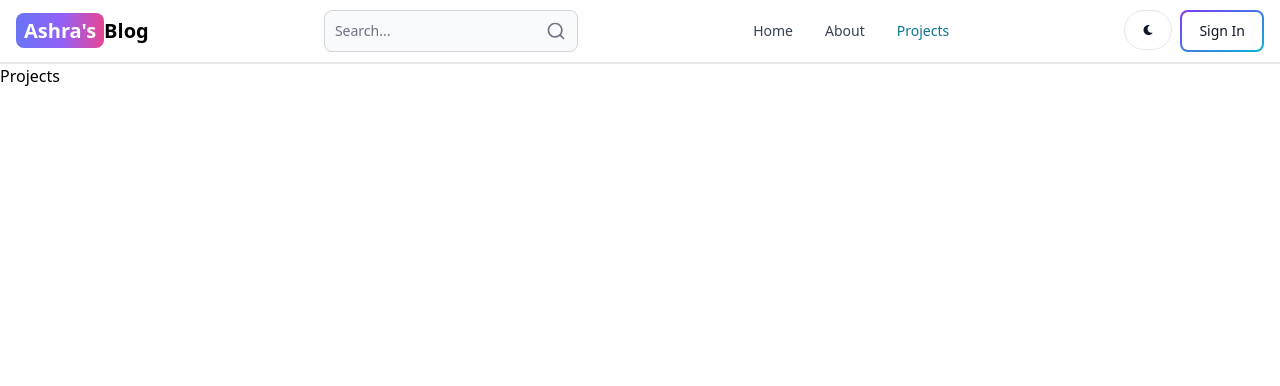
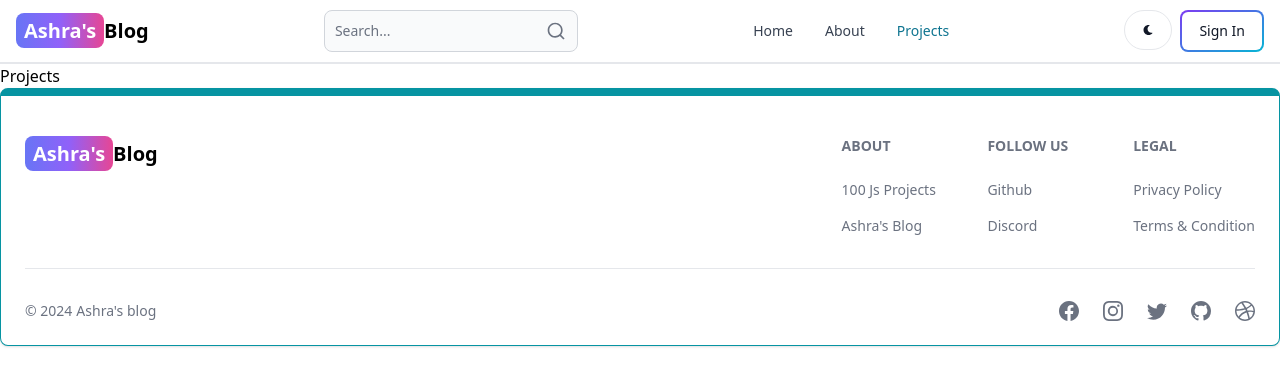
Before and after one commit to ashrafali2000/mern-blog-app, a React (Vite) app in the folder frontend/: page /projects in a window 1280 px wide. Shown: the top 386 px of the page. Built offline with nearby package versions, Linux system fonts and the light colour scheme.

Commit message:
create and add footer component

```diff
--- a/frontend/src/App.jsx
+++ b/frontend/src/App.jsx
@@ -7,6 +7,7 @@
 import Dashboard from "./pages/Dashboard";
 import Projects from "./pages/Projects";
 import Header from "./components/Header";
+import FooterCom from "./components/Footer";
 export default function App() {
   return (
     <BrowserRouter>
@@ -19,6 +20,7 @@
         <Route path="/dashboard" element={<Dashboard />} />
         <Route path="/projects" element={<Projects />} />
       </Routes>
+      <FooterCom />
     </BrowserRouter>
   );
 }
--- /dev/null
+++ b/frontend/src/components/Footer.jsx
@@ -0,0 +1,90 @@
+import { Footer } from "flowbite-react";
+import React from "react";
+import { Link } from "react-router-dom";
+import {
+  BsFacebook,
+  BsInstagram,
+  BsTwitter,
+  BsGithub,
+  BsDribbble,
+} from "react-icons/bs";
+export default function FooterCom() {
+  return (
+    <Footer container className="border border-t-8 border-teal-500">
+      <div className="w-full max-w-7xl mx-auto">
+        <div className="grid w-full justify-between sm:flex md:grid-cols-1">
+          <div className="mt-5">
+            <Link
+              to="/"
+              className="self-center whitespace-nowrap text-lg sm:text-xl font-semibold dark:text-white"
+            >
+              <span className="px-2 py-1 bg-gradient-to-r from-indigo-500 via-purple-500 to-pink-500 rounded-lg text-white">
+                Ashra's
+              </span>
+              Blog
+            </Link>
+          </div>
+          <div className="grid grid-cols-2 gap-8 mt-4 sm:grid-cols-3 sm:gap-6">
+            <div>
+              <Footer.Title title="About" />
+              <Footer.LinkGroup col>
+                <Footer.Link
+                  href="https://www.100jsprojects.com"
+                  target="_blank"
+                  rel="noopener noreferrer"
+                >
+                  100 Js Projects
+                </Footer.Link>
+                <Footer.Link
+                  href="/about"
+                  target="_blank"
+                  rel="noopener noreferrer"
+                >
+                  Ashra's Blog
+                </Footer.Link>
+              </Footer.LinkGroup>
+            </div>
+            <div>
+              <Footer.Title title="Follow US" />
+              <Footer.LinkGroup col>
+                <Footer.Link
+                  href="https://www.github.com/ashrafali2000"
+                  target="_blank"
+                  rel="noopener noreferrer"
+                >
+                  Github
+                </Footer.Link>
+                <Footer.Link href="#">Discord</Footer.Link>
+              </Footer.LinkGroup>
+            </div>
+            <div>
+              <Footer.Title title="Legal" />
+              <Footer.LinkGroup col>
+                <Footer.Link href="#">Privacy Policy</Footer.Link>
+                <Footer.Link href="#">Terms &amp; Condition</Footer.Link>
+              </Footer.LinkGroup>
+            </div>
+          </div>
+        </div>
+        <Footer.Divider />
+        <div className="w-full sm:flex sm:justify-between sm:items-center">
+          <Footer.Copyright
+            href="#"
+            by="Ashra's blog"
+            year={new Date().getFullYear()}
+          />
+          <div className="flex gap-6 sm:mt-0 mt-4 sm:justify-center">
+            <Footer.Icon href="#" icon={BsFacebook} />
+            <Footer.Icon href="#" icon={BsInstagram} />
+            <Footer.Icon href="#" icon={BsTwitter} />
+            <Footer.Icon
+              href="https://www.github.com/ashrafali2000"
+              icon={BsGithub}
+            />
+            <Footer.Icon href="#" icon={BsDribbble} />
+          </div>
+        </div>
+      </div>
+    </Footer>
+  );
+}
```
